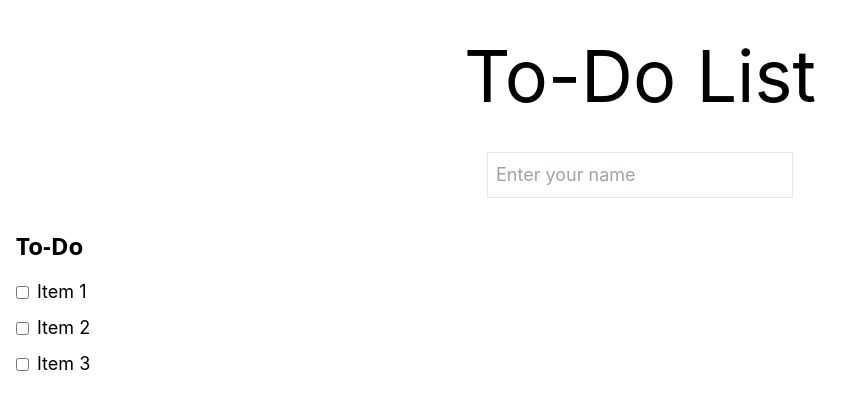
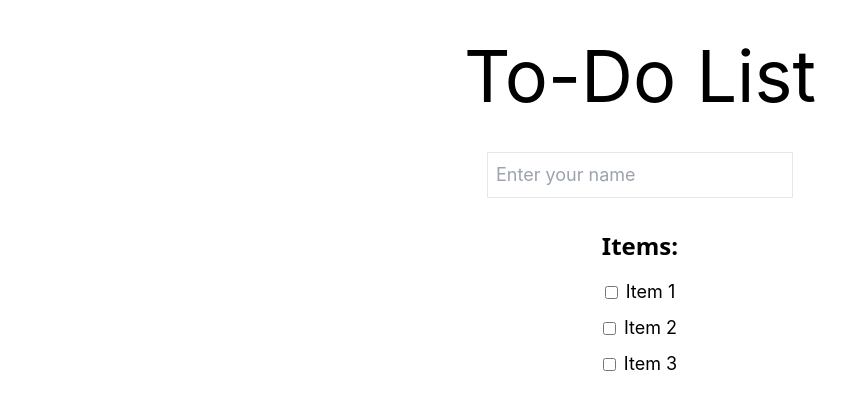
Before and after one commit to Soapie14/Projects, a React (Create React App) app in the folder React_to_do_list/to_do_list/: page / in a window 1280 px wide. Shown: the top 410 px of the page, without its empty margins (0-862 px from the left). Built offline with nearby package versions, Linux system fonts and the light colour scheme; a web font is replaced by a local one.

Commit message:
updated notes/all content centered

```diff
--- a/React_to_do_list/to_do_list/src/components/Info.jsx
+++ b/React_to_do_list/to_do_list/src/components/Info.jsx
@@ -1,7 +1,11 @@
 import React, { useState } from 'react';
 
 const Info = () => {
+    // Step 1: Declare a state variable 'name' with an initial empty string value.
+    // 'setName' is the function to update the state.
     const [name, setName] = useState("");
+
+    // Step 3: Handle input changes by updating the 'name' state with the input's value.
     const handleInputChange = (event) => {
         setName(event.target.value);
     };
@@ -13,11 +17,11 @@ const Info = () => {
                 type="text"
                 className="border p-2 mb-4 text-lg"
                 placeholder="Enter your name"
-                value={name}
-                onChange={handleInputChange}
+                value={name} // The input value is controlled by the 'name' state
+                onChange={handleInputChange} // Updates 'name' state when the input value changes
             />
 
-            {/* Step 4: Display the entered name */}
+            {/* Step 4: Conditionally render the greeting message if 'name' is not empty */}
             {name && (
                 <div className="text-2xl mt-4">
                     Hello, <span className="font-bold">{name}</span>!
@@ -27,5 +31,4 @@ const Info = () => {
     );
 };
 
-
 export default Info;
--- a/React_to_do_list/to_do_list/src/components/List.jsx
+++ b/React_to_do_list/to_do_list/src/components/List.jsx
@@ -1,6 +1,5 @@
-import React, { useState } from 'react'  // Import React and the useState hook from the 'react' library
+import React, { useState } from 'react'
 
-// Define the List component
 const List = () => {
 
     // useState hook to manage the state of the list items
@@ -11,7 +10,7 @@ const List = () => {
         { id: 3, text: "Item 3", checked: false },  // Initial list item with id 3, text "Item 3", and not checked
     ]);
 
-    // Function to handle the checkbox change event
+    // Function to handle the checkbox change to line through text
     const handleCheckboxChange = (id) => {
         // Update the state by mapping over the items
         // If the item's id matches the id passed to the function, toggle its 'checked' value
@@ -24,15 +23,14 @@ const List = () => {
 
     // Return the JSX that defines what the component will render
     return (
-        <div className="p-4">
-            <h1 className="text-2xl font-bold font-sans mb-4">To-Do</h1>
+        <div className="p-4 ">
+            <h1 className="flex items-center justify-center text-2xl font-bold font-sans mb-4">Items:</h1>
 
             {/* Render an unordered list */}
             <ul>
                 {/* Map over the 'items' array to create a list item (li) for each object in the array */}
                 {items.map((item) => (
-                    // Each list item has a unique key based on its id
-                    <li key={item.id} className="mb-2 flex items-center">
+                    <li key={item.id} className="mb-2 flex justify-center items-center">
                         {/* Checkbox input, controlled by the 'checked' state of the item */}
                         <input
                             type="checkbox"
```
